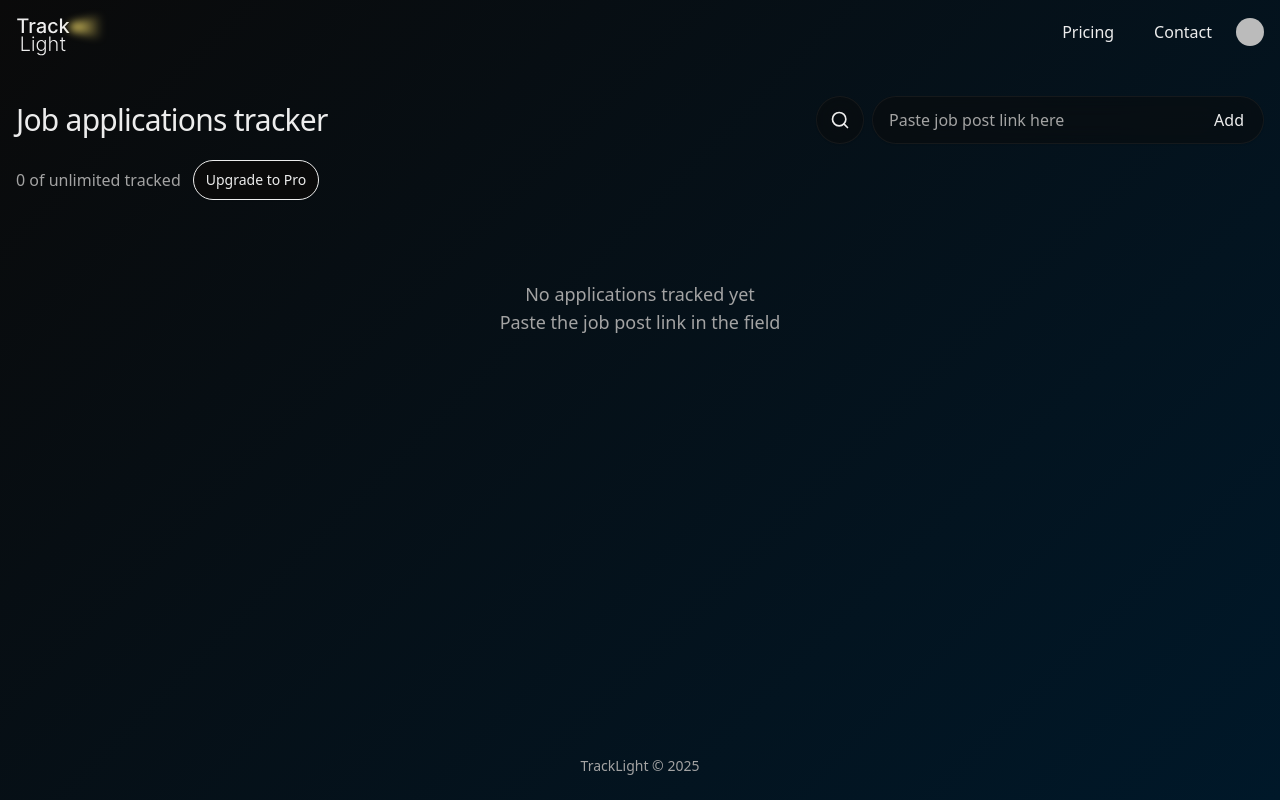
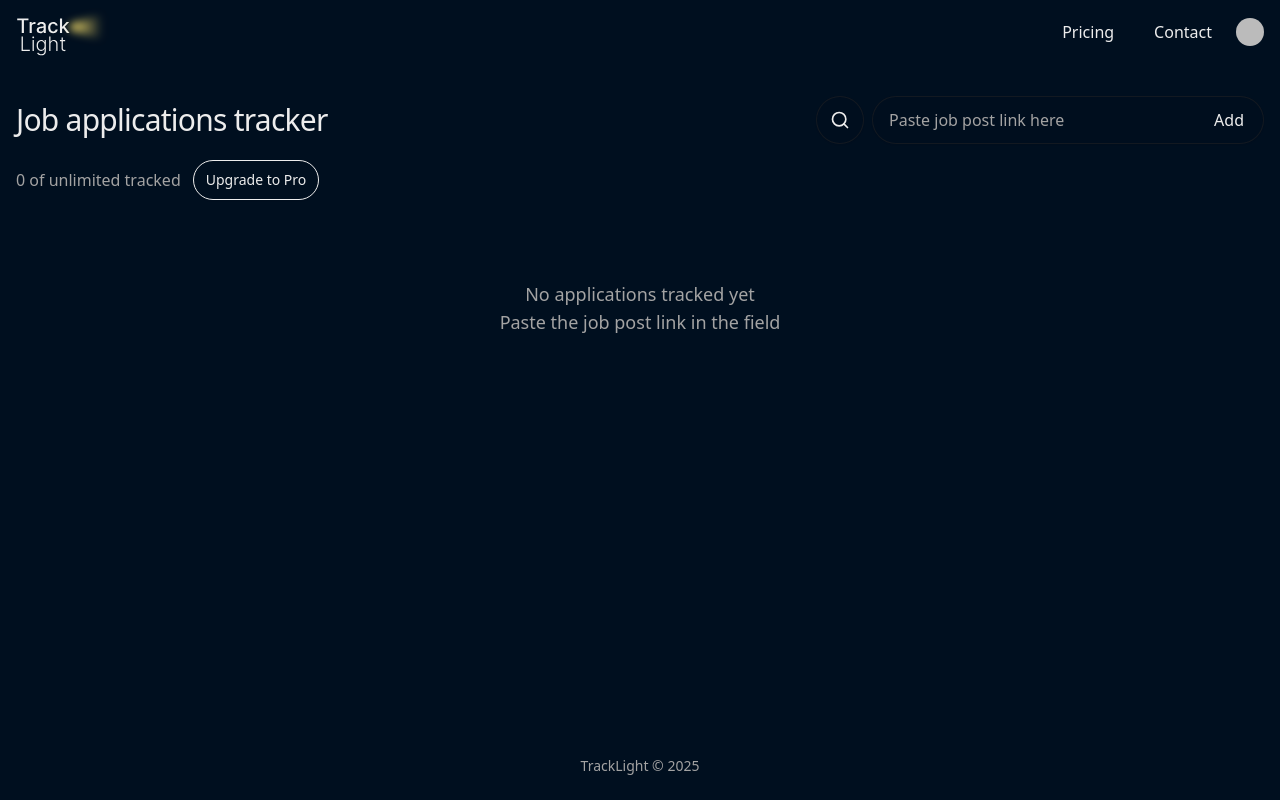
Before and after one commit to isaacvigil/TrackLight, a Next.js app: page /track in a window 1280 px wide. Built offline with nearby package versions, Linux system fonts and the light colour scheme; no server answers; the database is empty; sample sign-in values are in the browser's storage; some icons are missing.

Commit message:
Company column made fixed, changed pages bg color to: #000E1F, other fixes

```diff
--- a/app/globals.css
+++ b/app/globals.css
@@ -1,37 +1,37 @@
 @import "tailwindcss";
 
 :root {
-  --background: 0 0% 100%;
-  --foreground: 0 0% 9%;
-  --card: 0 0% 100%;
-  --card-foreground: 0 0% 9%;
-  --popover: 0 0% 100%;
-  --popover-foreground: 0 0% 9%;
-  --primary: 0 0% 9%;
-  --primary-foreground: 0 0% 98%;
-  --secondary: 0 0% 96%;
-  --secondary-foreground: 0 0% 9%;
-  --muted: 0 0% 96%;
-  --muted-foreground: 0 0% 45%;
-  --accent: 0 0% 96%;
-  --accent-foreground: 0 0% 9%;
+  --background: 211 100% 6%;
+  --foreground: 0 0% 93%;
+  --card: 211 100% 6%;
+  --card-foreground: 0 0% 93%;
+  --popover: 211 100% 6%;
+  --popover-foreground: 0 0% 93%;
+  --primary: 0 0% 98%;
+  --primary-foreground: 0 0% 9%;
+  --secondary: 0 0% 15%;
+  --secondary-foreground: 0 0% 98%;
+  --muted: 0 0% 15%;
+  --muted-foreground: 0 0% 64%;
+  --accent: 0 0% 15%;
+  --accent-foreground: 0 0% 98%;
   --destructive: 0 84% 60%;
   --destructive-foreground: 0 0% 4%;
   --success: 142 76% 36%;
   --success-foreground: 0 0% 98%;
-  --border: 0 0% 90%;
-  --input: 0 0% 90%;
-  --ring: 0 0% 9%;
+  --border: 0 0% 15%;
+  --input: 0 0% 15%;
+  --ring: 0 0% 82%;
   --radius: 0.5rem;
 }
 
 html.dark,
 .dark {
-  --background: 0 0% 4%;
+  --background: 211 100% 6%;
   --foreground: 0 0% 93%;
-  --card: 0 0% 4%;
+  --card: 211 100% 6%;
   --card-foreground: 0 0% 93%;
-  --popover: 0 0% 4%;
+  --popover: 211 100% 6%;
   --popover-foreground: 0 0% 93%;
   --primary: 0 0% 98%;
   --primary-foreground: 0 0% 9%;
--- a/app/layout.tsx
+++ b/app/layout.tsx
@@ -46,9 +46,6 @@ export default function RootLayout({
     <html lang="en" suppressHydrationWarning className="overflow-x-hidden">
       <body
         className={`${inter.variable} antialiased font-sans min-h-screen flex flex-col overflow-x-hidden`}
-        style={{
-          background: 'linear-gradient(135deg, rgba(10, 10, 10, 1) 0%, rgba(0, 24, 41, 1) 100%)',
-        }}
       >
         <a
           href="#main-content"
--- a/components/applications-tracker.tsx
+++ b/components/applications-tracker.tsx
@@ -109,8 +109,8 @@ export function ApplicationsTracker({
           </div>
         </div>
       ) : (
-        <div className="w-full overflow-x-auto px-4">
-          <div className="container mx-auto">
+        <div className="w-full overflow-x-auto">
+          <div className="container mx-auto px-4">
             <SortableApplicationsTable applications={filteredApplications} />
           </div>
         </div>
--- a/components/editable-date-cell.tsx
+++ b/components/editable-date-cell.tsx
@@ -12,12 +12,14 @@ interface EditableDateCellProps {
   applicationId: string;
   field: "appliedDate" | "statusChangeDate";
   value: Date | null;
+  applicationStatus: string;
 }
 
 export function EditableDateCell({
   applicationId,
   field,
-  value
+  value,
+  applicationStatus
 }: EditableDateCellProps) {
   const [date, setDate] = useState<Date | undefined>(value || undefined);
   const [isOpen, setIsOpen] = useState(false);
@@ -51,10 +53,11 @@ export function EditableDateCell({
     }
   }
 
-  // Check if date is more than 30 days old
-  const isOlderThan30Days = date ?
-    (Date.now() - date.getTime()) > (30 * 24 * 60 * 60 * 1000) :
-    false;
+  // Check if date is more than 30 days old (but not for no_match or accepted statuses)
+  const isOlderThan30Days = date &&
+    applicationStatus !== "no_match" &&
+    applicationStatus !== "accepted" &&
+    (Date.now() - date.getTime()) > (30 * 24 * 60 * 60 * 1000);
 
   const fieldLabel = field === "appliedDate" ? "Applied date" : "Status change date";
 
--- a/components/sortable-applications-table.tsx
+++ b/components/sortable-applications-table.tsx
@@ -58,8 +58,14 @@ function SortableHeader({ field, children, className, isActive, sortDirection, o
     return `Sort by ${fieldName} (currently ${sortDirection === "asc" ? "ascending" : "descending"})`;
   };
 
+  const isSticky = field === "company";
+
   return (
-    <TableHead className={className}>
+    <TableHead className={cn(
+      className,
+      isSticky && "sticky left-0 z-10"
+    )}
+    style={isSticky ? { backgroundColor: '#000E1F' } : undefined}>
       <button
         onClick={() => onSort(field)}
         onKeyDown={(e) => {
@@ -183,7 +189,7 @@ export function SortableApplicationsTable({ applications }: SortableApplications
         ) : (
           sortedApplications.map((app) => (
             <TableRow key={app.id}>
-              <TableCell className="font-medium p-0">
+              <TableCell className="font-medium p-0 sticky left-0 z-10" style={{ backgroundColor: '#000E1F' }}>
                 <EditableCell
                   applicationId={app.id}
                   field="company"
@@ -229,6 +235,7 @@ export function SortableApplicationsTable({ applications }: SortableApplications
                   applicationId={app.id}
                   field="appliedDate"
                   value={app.appliedDate}
+                  applicationStatus={app.applicationStatus}
                 />
               </TableCell>
               <TableCell className="p-0 -ml-px">
@@ -236,6 +243,7 @@ export function SortableApplicationsTable({ applications }: SortableApplications
                   applicationId={app.id}
                   field="statusChangeDate"
                   value={app.statusChangeDate}
+                  applicationStatus={app.applicationStatus}
                 />
               </TableCell>
               <TableCell className="text-right">
```
